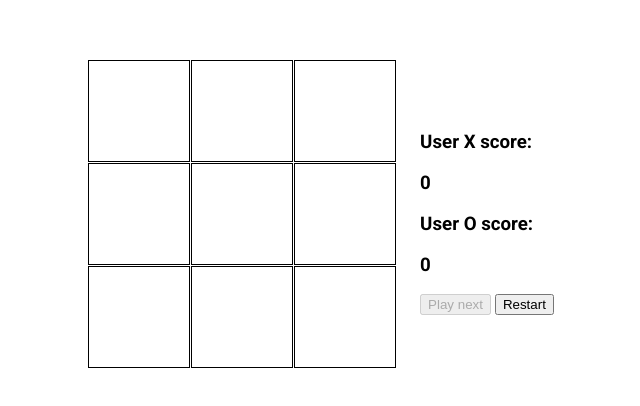
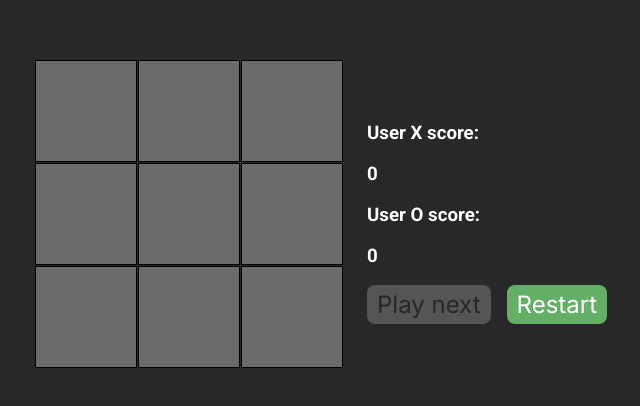
Before and after one commit to TSRSE/tic-tac-toe, a plain HTML site: page index.html in a window 1280 px wide. Shown: the part 186-592 px from the top of the page, without its empty margins (319-959 px from the left). Drawn offline with Linux system fonts and the light colour scheme.

Commit message:
Stable release v1 Implemented check for grid Fixed turn and UI issues Added styles

```diff
--- a/index.html
+++ b/index.html
@@ -24,8 +24,11 @@
                 <h3>User O score: </h3>
                 <h3>number</h3>
             </div>
-            <button type="button" id="next-game" disabled>Play next</button>
-            <button type="button" id="reset">Restart</button>
+            <div class="flex">
+                <button type="button" id="next-game" disabled="true">Play next</button>
+                <button type="button" id="reset">Restart</button>
+            </div>
+
         </div>
     </main>
 </body>
--- a/scripts/main.js
+++ b/scripts/main.js
@@ -24,7 +24,10 @@ const gameStateManager = (function(){
         if (currentStage == 'ended' && document.getElementById('next-game').hasAttribute('disabled')) {
             document.getElementById('next-game').toggleAttribute('disabled')
         }
-        // currentStage == 'ended' ? document.getElementById('next-game').setAttribute('disabled', 'false') : document.getElementById('next-game').setAttribute('disabled', 'true');
+        if (currentStage == 'playing' && !document.getElementById('next-game').hasAttribute('disabled')) {
+            document.getElementById('next-game').toggleAttribute('disabled')
+        }
+
         console.log(currentStage) }
     const getCurrentStage = () => currentStage
 
@@ -37,8 +40,6 @@ const gameStateManager = (function(){
     document.getElementById('reset').addEventListener('click', () => {reset(); startGame()})
 
     document.getElementById('next-game').addEventListener('click', () => {startGame();})
-
-    // const toggleNextGameButton = () => { document.getElementById('next-game').toggleAttribute('disabled') }
 
     function reset(){
         Player1.reset()
@@ -165,7 +166,6 @@ const gridController = (function(){
 
         if (array.find(x => x.state == undefined) == undefined) {
             alert('DRAW!')
-            // gameStateManager.reset()
             return;
         }
     }
--- a/styles/style.css
+++ b/styles/style.css
@@ -1,4 +1,12 @@
 @import url('https://fonts.googleapis.com/css2?family=Inter:wght@100;200;300;400;500;600;700;800;900&family=Roboto:wght@100;300;400;500;700&display=swap');
+:root{
+    --background: #282828;
+    --cell-color: #6B6B6B;
+    --color-green: #63AF66;
+    --color-disabled: #555555;
+    --color-dark-text: #282828;
+}
+
 html {
     height: 100%;
 }
@@ -13,6 +21,7 @@ body{
     align-items: center;
     justify-content: center;
     font-family: 'Roboto', sans-serif;
+    background-color: var(--background);
 }
 
 main{
@@ -20,6 +29,7 @@ main{
     align-items: center;
     justify-content: center;
     gap: 24px;
+    color: #fff;
 }
 
 .cell{
@@ -29,6 +39,7 @@ main{
     display: flex;
     justify-content: center;
     align-items: center;
+    background-color: var(--cell-color)
 }
 
 .field{
@@ -41,3 +52,54 @@ main{
 .cell--won{
     background-color: aquamarine;
 }
+
+#reset{
+    display: flex;
+    height: 39px;
+    padding: 10px;
+    justify-content: center;
+    align-items: center;
+    gap: 10px;
+    border-radius: 8px;
+    background: var(--color-green);
+    border: none;
+    color: #FFF;
+
+    /* font */
+    font-family: Inter;
+    font-size: 24px;
+    font-style: normal;
+    font-weight: 400;
+    line-height: normal;
+}
+
+#next-game{
+    display: flex;
+    height: 39px;
+    padding: 10px;
+    justify-content: center;
+    align-items: center;
+    gap: 10px;
+    border-radius: 8px;
+    border: none;
+    background: var(--cell-color);
+
+    /* font */
+    color: #FFF;
+
+    font-family: Inter;
+    font-size: 24px;
+    font-style: normal;
+    font-weight: 400;
+    line-height: normal;
+}
+
+#next-game:disabled{
+    background-color: var(--color-disabled);
+    color: #282828;
+}
+
+.flex{
+    display: flex;
+    gap: 16px;
+}
```
